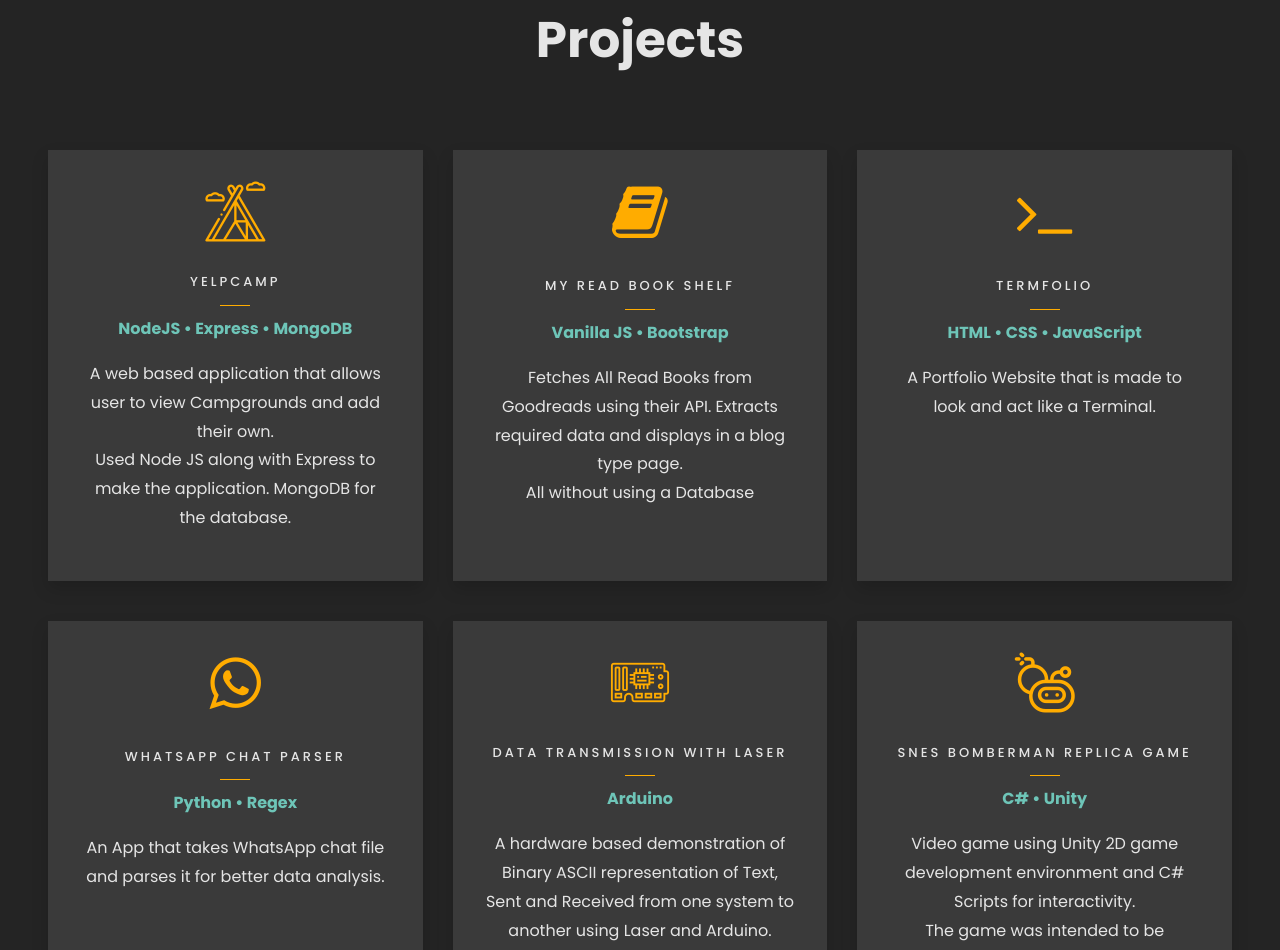
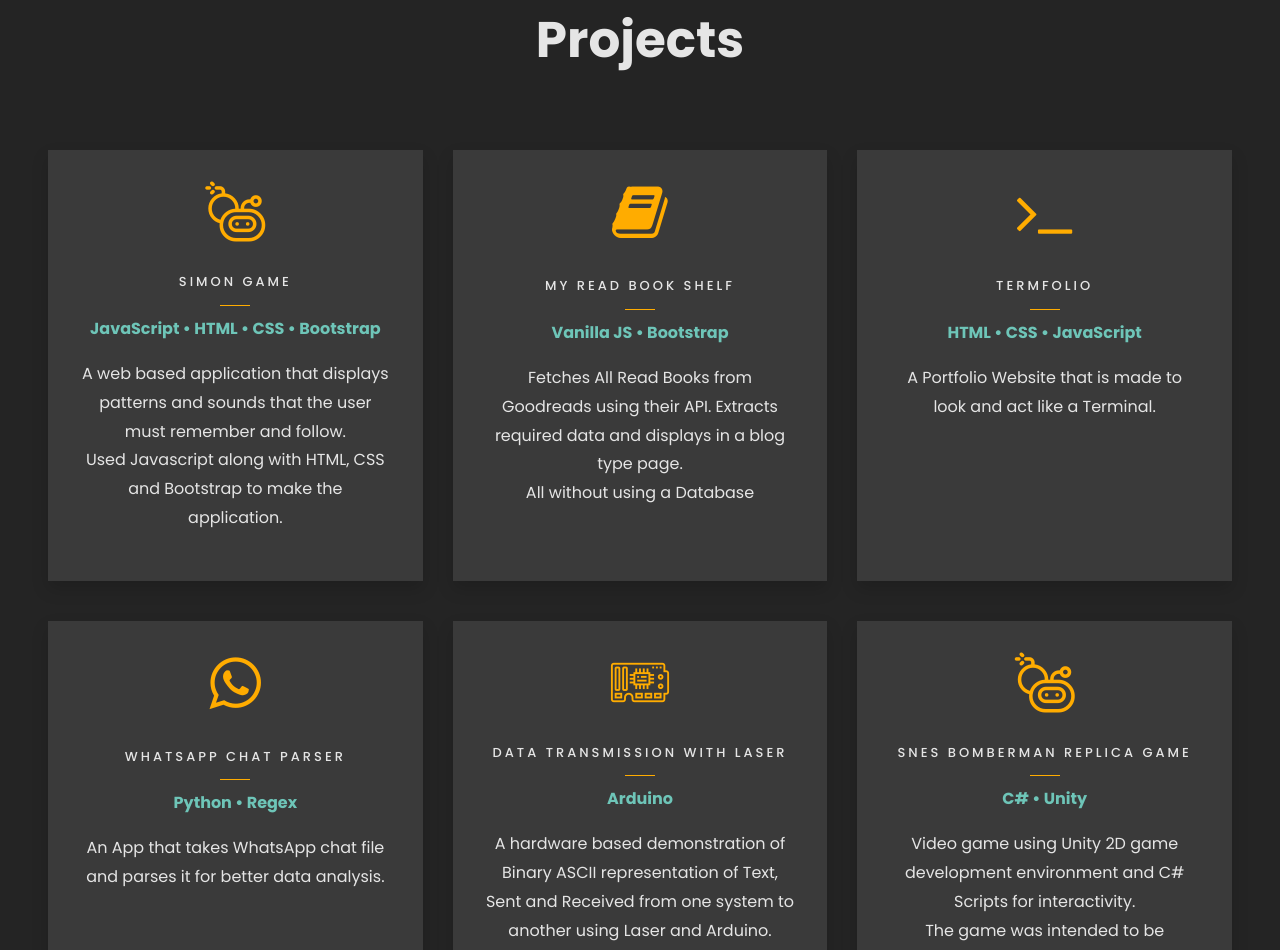
Before and after one commit to Terence90/Resume, a plain HTML site: page index.html in a window 1280 px wide. Shown: the part 5791-6741 px from the top of the page. Drawn offline with Linux system fonts and the light colour scheme; animation ran at ten frames a second; files whose address does not match are found by name.

Commit message:
Add files via upload
Added link to project

```diff
--- a/index.html
+++ b/index.html
@@ -334,15 +334,15 @@
 			</div>
 			<div class="row">
 				<div class="col-md-4 text-center d-flex ftco-animate">
-					<a class="services-1 shadow">
+					<a href="https://terence90.github.io/Simon-Game/" class="services-1 shadow">
 						<span class="icon">
-							<i class="flaticon-camp"></i>
+							<i class="flaticon-bomberman"></i>
 						</span>
 						<div class="desc">
-							<h3 class="mb-4">YelpCamp</h3>
-							<p><strong>NodeJS • Express • MongoDB</strong></p>
-							<p>A web based application that allows user to view Campgrounds and add their own. <br> Used
-								Node JS along with Express to make the application. MongoDB for the database.</p>
+							<h3 class="mb-4">Simon Game</h3>
+							<p><strong>JavaScript • HTML • CSS • Bootstrap </strong></p>
+							<p>A web based application that displays patterns and sounds that the user must remember and follow. <br> Used
+								Javascript along with HTML, CSS and Bootstrap to make the application.</p>
 						</div>
 					</a>
 				</div>
```
